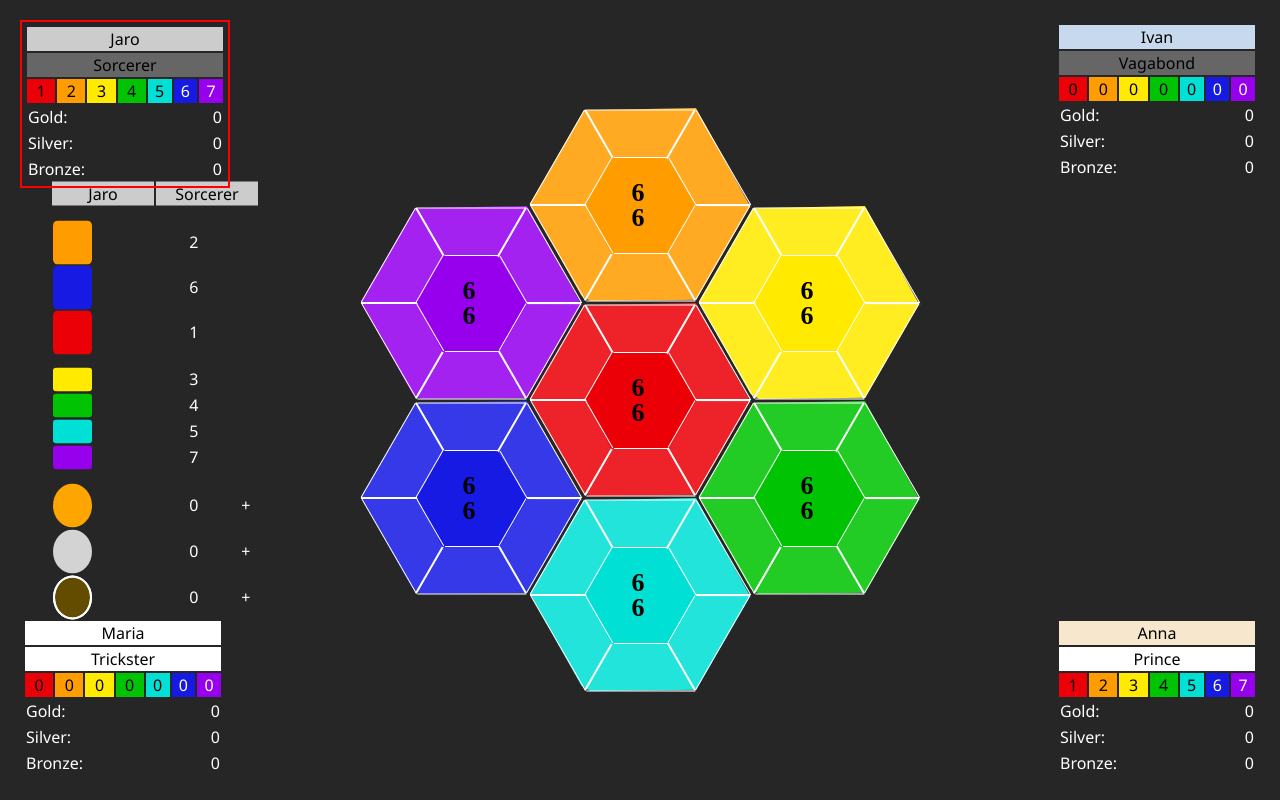
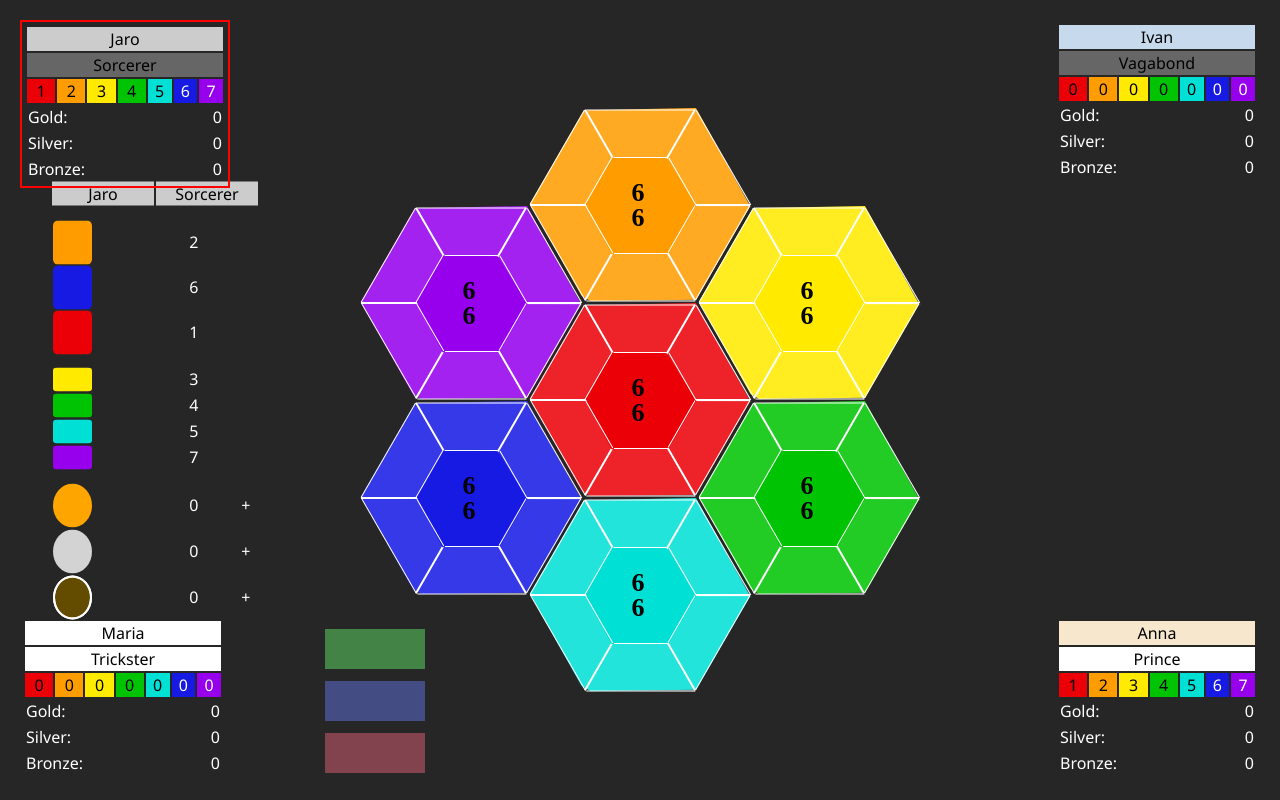
Before and after one commit to rykhalskyi/hexagoneGame, an Angular app: page / in a window 1280 px wide. Built offline with nearby package versions, Linux system fonts and the light colour scheme.

Commit message:
Add Dices and game buttons

```diff
--- /dev/null
+++ b/src/app/attack.ts
@@ -0,0 +1,6 @@
+import { IAttackCell } from './IAttackCell';
+
+export interface IAttack
+{
+  cells : IAttackCell[];
+}
--- a/src/app/game-control/game-control.component.css
+++ b/src/app/game-control/game-control.component.css
@@ -1,7 +1,7 @@
 .logwindow
 {
   height: 150px;
-  width: 700px;
+  width: 600px;
   overflow: auto;
   color: #eee;
   font-family: 'Segoe UI', Tahoma, Geneva, Verdana, sans-serif;
@@ -32,3 +32,72 @@
  left : 50%;
  margin-left: -25%;
 }
+
+.button {
+  background-color:  rgb(67, 131, 69);
+  border: none;
+  color: white;
+  width: 100px;
+  height: 40px;
+  text-align: center;
+  text-decoration: none;
+  display: inline-block;
+  font-size: 16px;
+  margin: 4px 2px;
+  cursor: pointer;
+  vertical-align: top;
+}
+
+.button:hover {
+  background-color: rgb(55, 107, 57);
+}
+
+.button:active {
+  background-color: rgb(51, 99, 52);
+}
+
+.button2 {
+  background-color:  rgb(67, 77, 131);
+  border: none;
+  color: white;
+  width: 100px;
+  height: 40px;
+  text-align: center;
+  text-decoration: none;
+  display: inline-block;
+  font-size: 16px;
+  margin: 4px 2px;
+  cursor: pointer;
+  vertical-align: top;
+}
+
+.button2:hover {
+  background-color: rgb(55, 69, 107);
+}
+
+.button2:active {
+  background-color: rgb(47, 48, 97);
+}
+
+.button3 {
+  background-color:  rgb(131, 67, 78);
+  border: none;
+  color: white;
+  width: 100px;
+  height: 40px;
+  text-align: center;
+  text-decoration: none;
+  display: inline-block;
+  font-size: 16px;
+  margin: 4px 2px;
+  cursor: pointer;
+  vertical-align: top;
+}
+
+.button3:hover {
+  background-color: rgb(107, 55, 66);
+}
+
+.button3:active {
+  background-color: rgb(97, 47, 58);
+}
--- a/src/app/game-control/game-control.component.html
+++ b/src/app/game-control/game-control.component.html
@@ -1,10 +1,23 @@
 <table class="container">
   <tr>
-
-  </tr>
-  <tr>
+    <td>
+      <div class="button"></div>
+    </td>
+    <td rowspan="3">
     <div class="logwindow">
       <div *ngFor='let message of messagesService.messages'>{{message}}</div>
     </div>
+  </td>
+  </tr>
+
+  <tr>
+    <td>
+      <div class="button2"></div>
+    </td>
+  </tr>
+  <tr>
+    <td>
+      <div class="button3"></div>
+    </td>
   </tr>
 </table>
--- a/src/app/messages.service.ts
+++ b/src/app/messages.service.ts
@@ -14,7 +14,7 @@ export class MessagesService {
     let now = new Date();
     let formattedMessage = now.toLocaleTimeString() + " >> " + message;
 
-    this.messages.push(formattedMessage);
+    this.messages.unshift(formattedMessage);
   }
 
   clear() {
```
Also changed, not shown: src/app/IAttackCell.ts (added, +8 -0 lines), src/app/dice.ts (added, +32 -0 lines).
